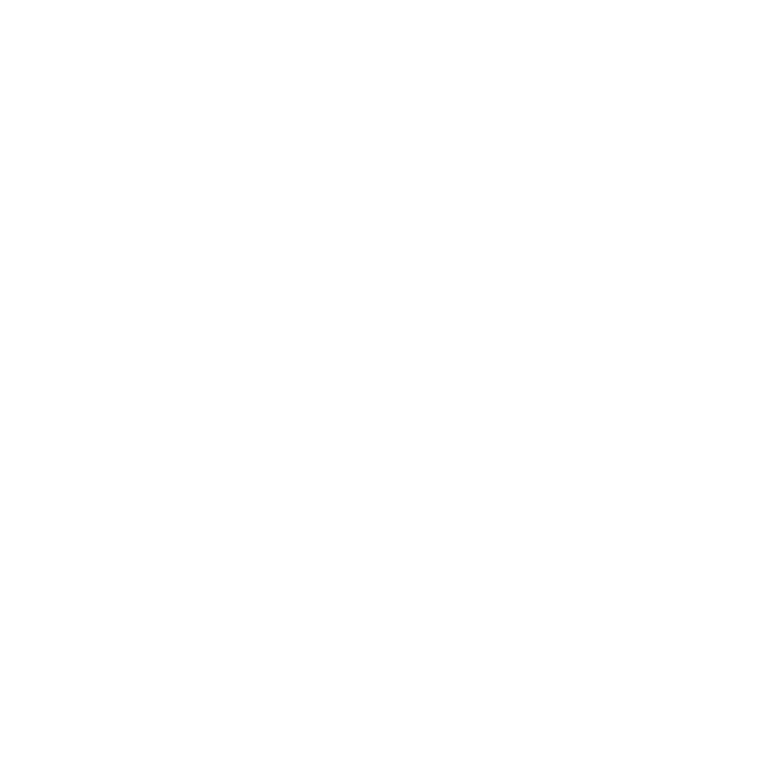
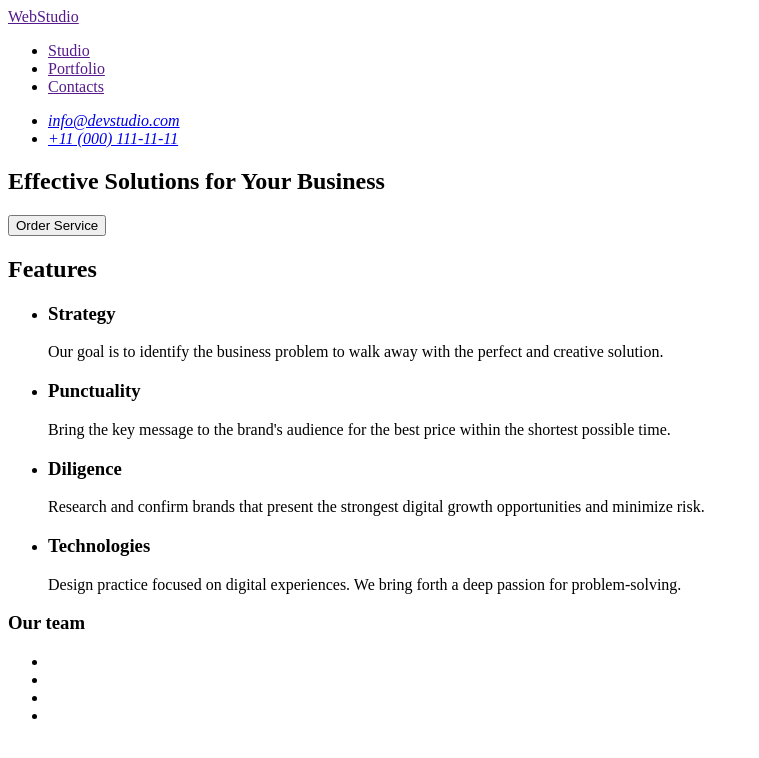
Before and after one commit to alisa777gul/goit-markup-hw-01, a plain HTML site: page index.html in a window 1280 px wide. Shown: the whole page, without its empty margins (0-759 px from the left). Drawn offline with Linux system fonts and the light colour scheme.

Commit message:
new prettier and images

```diff
--- a/index.html
+++ b/index.html
@@ -5,5 +5,70 @@
     <meta name="viewport" content="width=device-width, initial-scale=1.0" />
     <title>Document</title>
   </head>
-  <body></body>
+  <body>
+    <header>
+        <a href="">WebStudio</a>
+
+        <nav>
+        <ul>
+
+
+            <li><a href="">Studio</a></li>
+            <li><a href="">Portfolio</a></li>
+            <li><a href="">Contacts</a></li>
+        </nav>
+    <address>
+        <ul>
+
+
+            <li><a href="mailto:info@devstudio.com">info@devstudio.com</a></li>
+            <li><a href="tel:+110001111111">+11 (000) 111-11-11</a></li>
+        </ul>
+    </address>
+    </header>
+
+    <main>
+        <section>
+            <h2>Effective Solutions for Your Business</h2>
+            <button type="button">Order Service</button>
+        </section>
+
+        <section>
+            <h2>Features</h2>
+            <ul>
+
+
+                <li><h3>Strategy</h3>
+                <p>
+                    Our goal is to identify the business
+                    problem to walk away with the perfect and creative solution.
+                </p></li>
+                <li><h3>Punctuality</h3>
+                <p>
+                    Bring the key message to the brand's audience for the best price within the shortest possible time.
+                </p></li>
+                 <li><h3>Diligence</h3>
+                <p>
+                    Research and confirm brands that present the strongest digital growth opportunities and minimize risk.
+                   </p></li>
+                   <li><h3>Technologies</h3>
+                <p>
+                    Design practice focused on digital experiences. We bring forth a deep passion for problem-solving.
+                   </p></li>
+            </ul>
+        </section>
+
+        <section>
+            <h3>Our team</h3>
+            <ul>
+                <li></li>
+                <li></li>
+                <li></li>
+                <li></li>
+            </ul>
+        </section>
+    </main>
+
+    <footer></footer>
+  </body>
 </html>
```
Also changed, not shown: .prettierrc.json (added), images/img-1.jpg (added), images/img-2.jpg (added), images/img-3.jpg (added), images/img.jpg (added).
